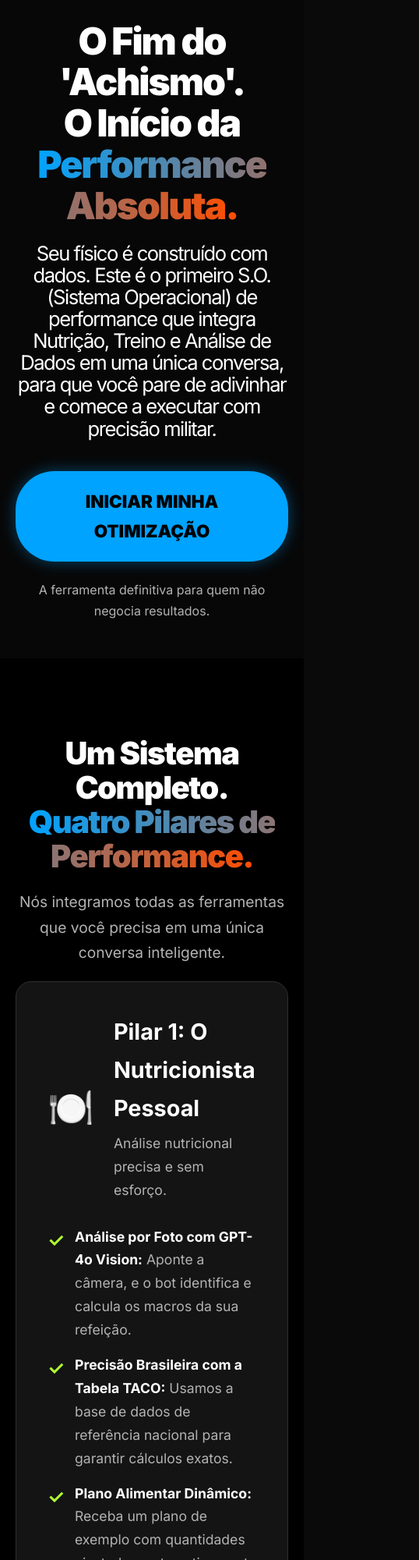
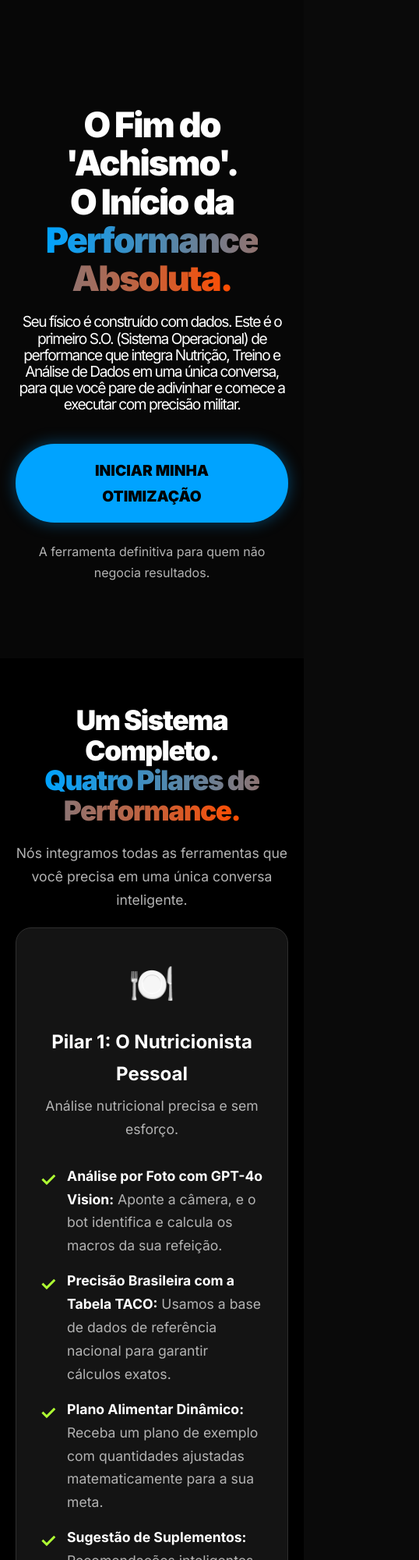
Before and after one commit to Ahavahdev1/pagina-vendas-nutriAI, a plain HTML site: page index.html in a window 390 px wide. Shown: the top 2000 px of the page at 78% size, 538 px wide, since content can reach past the window. Drawn offline with Linux system fonts and the light colour scheme.

Commit message:
Update index.html

```diff
--- a/index.html
+++ b/index.html
@@ -5,7 +5,7 @@
     <meta name="viewport" content="width=device-width, initial-scale=1.0">
     <title>NutriBot AI - O Sistema Operacional da sua Performance</title>
     <style>
-        @import url('https://fonts.googleapis.com/css2?family=Inter:wght@400;700;900&display=swap');
+        @import url('https://fonts.googleapis.com/css2?family=Inter:wght@400;700;900&display.swap');
 
         :root {
             --bg-dark: #0A0A0A;
@@ -44,13 +44,24 @@
         }
         .highlight { color: var(--highlight-accent); }
 
+        .hero, #impact-image-section {
+            position: -webkit-sticky;
+            position: sticky;
+            top: 0;
+            height: 100vh;
+            width: 100%;
+            z-index: 0;
+        }
+
         .hero {
-            position: -webkit-sticky; position: sticky;
-            top: 0; height: 100vh;
-            text-align: center; background-image: url('fundo1.png');
-            background-size: cover; background-position: center center;
-            display: flex; align-items: center; justify-content: center;
-            z-index: 0; overflow: hidden;
+            text-align: center;
+            background-image: url('fundo1.png');
+            background-size: cover;
+            background-position: center center;
+            display: flex;
+            align-items: center;
+            justify-content: center;
+            overflow: hidden;
         }
         .hero-overlay { position: absolute; top: 0; left: 0; right: 0; bottom: 0; background-color: rgba(10, 10, 10, 0.7); z-index: 1; }
         .hero .container { position: relative; z-index: 2; text-align: center; }
@@ -74,16 +85,18 @@
         .cta-button:hover { transform: scale(1.05); box-shadow: 0 0 30px rgba(0, 163, 255, 0.6); }
         .cta-subtext { font-size: 1rem; margin-top: 15px; color: var(--text-secondary); }
 
-        main { position: relative; z-index: 1; }
-        section { padding: 100px 0; background-color: var(--bg-dark); position: relative; z-index: 1; }
+        main section {
+            position: relative;
+            z-index: 1;
+            padding: 100px 0;
+            background-color: var(--bg-dark);
+        }
         #the-system { background-color: #000; }
 
         #impact-image-section {
-            position: -webkit-sticky; position: sticky;
-            top: 0; height: 100vh;
-            padding: 0; z-index: 0; overflow: hidden;
+            padding: 0; overflow: hidden;
         }
-        #impact-image-section img { width: 100%; height: 100vh; object-fit: cover; }
+        #impact-image-section img { width: 100%; height: 100%; object-fit: cover; }
 
         .pillar {
             position: relative;
@@ -119,31 +132,21 @@
         .pillar-content li::before { content: '✓'; position: absolute; left: 0; color: var(--highlight-accent); font-weight: 900; font-size: 1.5rem; }
         .pillar-content li strong { color: var(--text-light); font-weight: 700; }
 
-        /* ESTILOS DA TABELA DE COMPARAÇÃO ATUALIZADOS */
         .comparison-table { width: 100%; margin: 50px auto; border-collapse: collapse; border: 1px solid var(--border-color); border-radius: 10px; overflow: hidden; font-size: 1.1rem; }
         .comparison-table th, .comparison-table td { padding: 20px; text-align: left; border-bottom: 1px solid var(--border-color); }
         .comparison-table thead th { background-color: #000; color: var(--text-light); font-size: 1.2rem; }
         .comparison-table tbody tr { background-color: var(--bg-card); }
         .comparison-table .old-way-cell { color: var(--text-secondary); }
         .comparison-table .new-way-cell {
-            opacity: 0.3;
-            filter: blur(5px);
-            transform: translateX(-10px);
+            opacity: 0.3; filter: blur(5px); transform: translateX(-10px);
             transition: opacity 0.6s ease, filter 0.6s ease, transform 0.6s ease;
         }
-        .comparison-table .new-way-cell.revealed {
-            opacity: 1;
-            filter: blur(0);
-            transform: translateX(0);
-        }
+        .comparison-table .new-way-cell.revealed { opacity: 1; filter: blur(0); transform: translateX(0); }
         .comparison-table .new-way-cell span {
-            transform: scale(0);
-            display: inline-block;
+            transform: scale(0); display: inline-block;
             transition: transform 0.3s ease 0.5s;
         }
-        .comparison-table .new-way-cell.revealed span {
-            transform: scale(1);
-        }
+        .comparison-table .new-way-cell.revealed span { transform: scale(1); }
 
         .faq-accordion { max-width: 800px; margin: 50px auto 0; }
         .faq-item {
@@ -166,11 +169,46 @@
         .fade-in { opacity: 0; transform: translateY(30px); transition: opacity 0.8s ease-out, transform 0.8s ease-out; }
         .fade-in.visible { opacity: 1; transform: translateY(0); }
 
+
         @media (max-width: 768px) {
-            h1 { font-size: 3rem; letter-spacing: -2px; }
-            h2 { font-size: 2.5rem; letter-spacing: -1.5px; }
+            h1 { font-size: 2.8rem; letter-spacing: -2px; }
+            h2 { font-size: 2.2rem; letter-spacing: -1.5px; }
+            h3 { font-size: 1.5rem; }
+            p { font-size: 1.1rem; }
+
+            .hero, #impact-image-section {
+                position: relative;
+                z-index: 1;
+            }
+
+            /* --- CORREÇÃO ADICIONADA AQUI --- */
+            .hero .container {
+                padding-top: 60px; /* Adiciona um espaço no topo, empurrando o texto para baixo */
+            }
+
+            .hero { height: 100vh; } /* Alterado para 100vh para melhor preenchimento */
+            #impact-image-section { height: 80vh; }
+            .hero h2 { font-size: 1.2rem; }
+
+            main section { padding: 60px 0; }
+
+            .cta-button { font-size: 1.2rem; padding: 18px 40px; }
+
+            .pillar { padding: 30px; }
+            .pillar-header {
+                flex-direction: column;
+                align-items: center;
+                gap: 15px;
+                text-align: center;
+            }
+            .pillar-title p { text-align: center; }
+
             .comparison-table { font-size: 0.9rem; }
+            .comparison-table th, .comparison-table td { padding: 15px; }
+
             .faq-item:hover { transform: none; box-shadow: none; }
+            .faq-question { font-size: 1.1rem; padding: 18px; }
+            .faq-answer p { font-size: 1rem; }
         }
     </style>
 </head>
@@ -181,10 +219,7 @@
         <div class="container">
             <h1>O Fim do 'Achismo'.<br>O Início da <span class="text-gradient">Performance Absoluta.</span></h1>
             <h2>Seu físico é construído com dados. Este é o primeiro S.O. (Sistema Operacional) de performance que integra Nutrição, Treino e Análise de Dados em uma única conversa, para que você pare de adivinhar e comece a executar com precisão militar.</h2>
-
-            <!-- ### BOTÃO 1 ATUALIZADO ### -->
             <a href="leads2.html" class="cta-button">INICIAR MINHA OTIMIZAÇÃO</a>
-
             <p class="cta-subtext">A ferramenta definitiva para quem não negocia resultados.</p>
         </div>
     </header>
@@ -251,10 +286,7 @@
                 <h2 class="fade-in">Amadores seguem planos.<br><span class="text-gradient">Profissionais otimizam sistemas.</span></h2>
                 <p class="fade-in">Sua energia mental deve estar focada na execução, não em administrar dados. Deixe a máquina fazer o trabalho pesado. Nós automatizamos a análise para que você possa focar na performance.</p>
                 <br><br>
-
-                <!-- ### BOTÃO 2 ATUALIZADO ### -->
                 <a href="leads2.html" class="cta-button fade-in" style="background: var(--secondary-accent); box-shadow: 0 0 30px rgba(255, 77, 0, 0.4);">QUERO MINHA VANTAGEM INJUSTA</a>
-
                 <p class="cta-subtext fade-in">Pare de treinar no escuro. Comece a operar com dados.</p>
             </div>
         </section>
@@ -296,17 +328,17 @@
             const hero = document.querySelector('.hero');
             const impactImage = document.querySelector('#impact-image-section img');
 
+            if (window.innerWidth > 768) {
                 const { clientX, clientY } = e;
                 const x = (clientX / window.innerWidth - 0.5) * -30;
                 const y = (clientY / window.innerHeight - 0.5) * -30;
 
                 if (hero) {
-                hero.style.transition = 'transform 0.5s ease-out';
                     hero.style.transform = `translateX(${x}px) translateY(${y}px)`;
                 }
                 if (impactImage) {
-                impactImage.style.transition = 'transform 0.5s ease-out';
                     impactImage.style.transform = `scale(1.1) translateX(${x}px) translateY(${y}px)`;
+                }
             }
         });
 
@@ -327,16 +359,15 @@
                 if (entry.isIntersecting) {
                     const newWayCell = entry.target.querySelector('.new-way-cell');
                     if (newWayCell) {
-                        // Um pequeno delay para a animação ficar mais legal
                         setTimeout(() => {
                             newWayCell.classList.add('revealed');
                         }, 200);
                     }
-                    tableRowObserver.unobserve(entry.target); // Deixa de observar depois de revelar
+                    tableRowObserver.unobserve(entry.target);
                 }
             });
         }, {
-            threshold: 0.5 // Revela quando 50% da linha está visível
+            threshold: 0.5
         });
 
         const tableRows = document.querySelectorAll('.comparison-table tbody tr');
```
Lines whose indentation alone changed are shown as unchanged.
